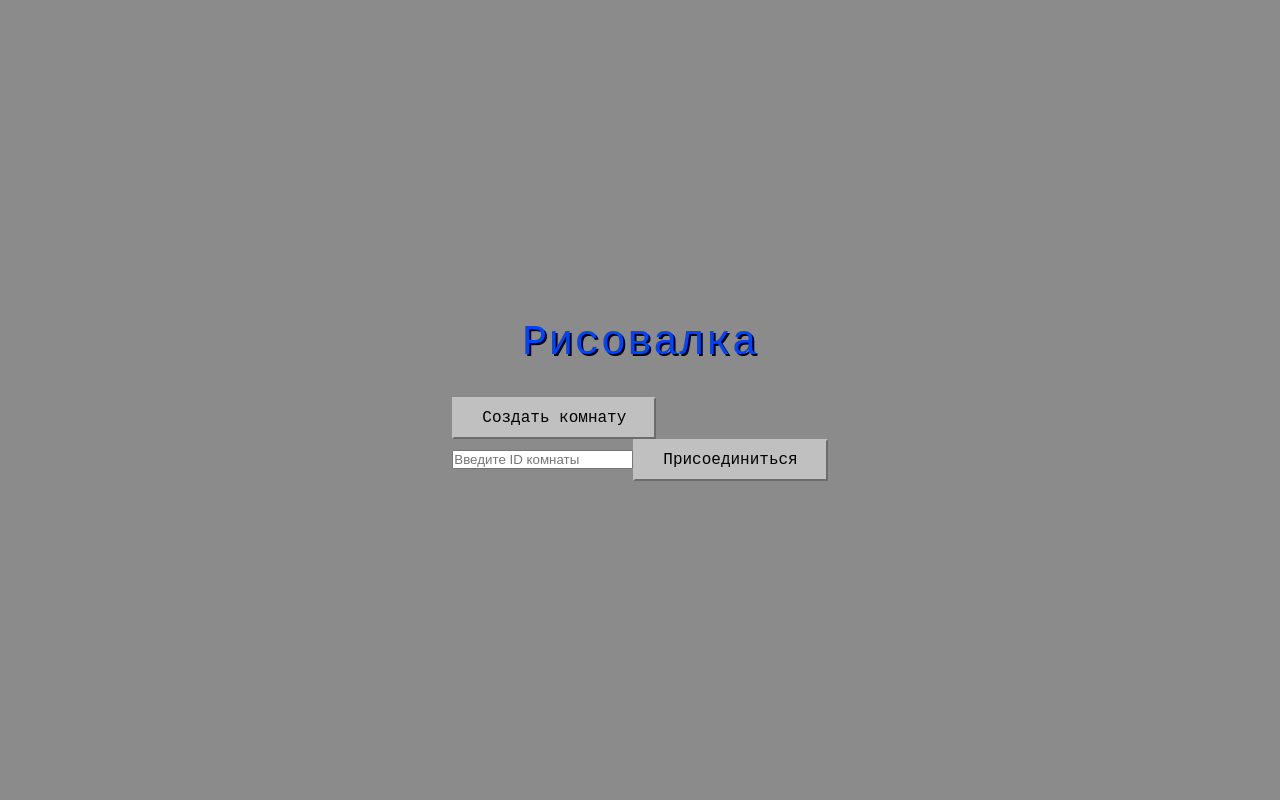
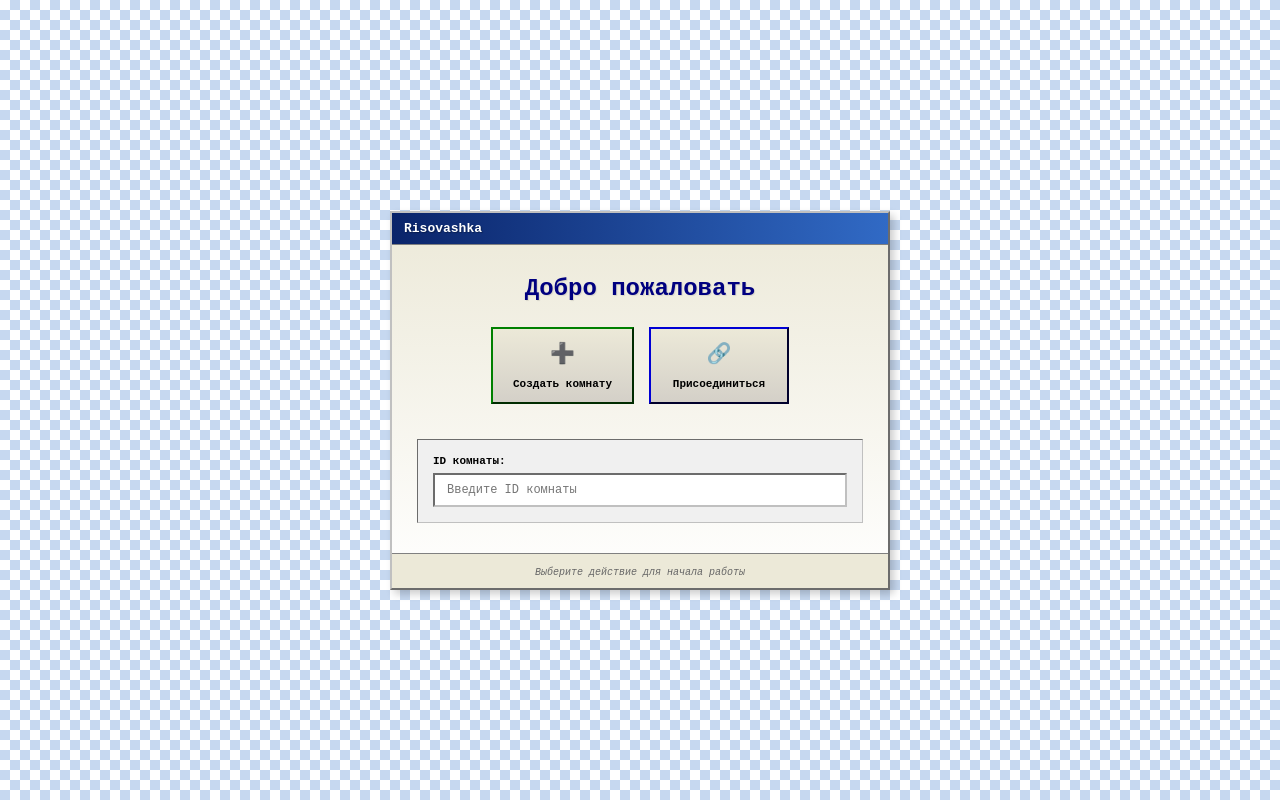
Before and after one commit to rold174/js_ris, a React (Create React App) app: page / in a window 1280 px wide. Built offline with nearby package versions, Linux system fonts and the light colour scheme.

Commit message:
доработка дизайна начальной и основной страниц

```diff
--- a/src/components/App/App.css
+++ b/src/components/App/App.css
@@ -5,7 +5,7 @@
   font-family: "Nineteen Ninety Three", monospace;
   padding: 0;
   display: flex;
-  flex-direction: row;
+  flex-direction: column;
   image-rendering: pixelated;
 }
 
@@ -16,21 +16,54 @@
   image-rendering: pixelated;
 }
 
- body {
+body {
   background: #c0c0c0;
   overflow-x: hidden;
   font-family: "Nineteen Ninety Three", monospace;
 }
 
-.main-content {
+/* Синяя шапка в стиле Windows XP */
+.app-header {
+  background: linear-gradient(90deg, #0a246a 0%, #316ac5 100%);
+  color: white;
+  padding: 6px 12px;
+  border-bottom: 1px solid #808080;
+  display: flex;
+  align-items: center;
+  height: 32px;
+  box-shadow: 0 2px 4px rgba(0, 0, 0, 0.2);
+  z-index: 10;
+  position: relative;
+}
+
+.header-title {
+  display: flex;
+  align-items: center;
+  gap: 8px;
+  font-family: "Nineteen Ninety Three", monospace;
+}
+
+.header-icon {
+  font-size: 16px;
+  filter: drop-shadow(1px 1px 1px rgba(0, 0, 0, 0.3));
+}
+
+.header-text {
+  font-size: 14px;
+  font-weight: bold;
+  text-shadow: 1px 1px 1px rgba(0, 0, 0, 0.3);
+  letter-spacing: 0.5px;
+}
+
+/* Основной контент */
+.app-content {
   display: flex;
   flex: 1;
   padding: 8px;
   gap: 8px;
   align-items: flex-start;
   flex-direction: row;
+  height: calc(100vh - 32px);
 }
 
-
-
 @import url('https://fonts.cdnfonts.com/css/nineteen-ninety-three');
--- a/src/components/App/App.tsx
+++ b/src/components/App/App.tsx
@@ -129,6 +129,13 @@ function App() {
 
   return (
     <div className="App">
+      <div className="app-header">
+        <div className="header-title">
+          <span className="header-text">Risovashka</span>
+        </div>
+      </div>
+
+      <div className="app-content">
         <Toolbar
           toolState={toolState}
           setToolState={setToolState}
@@ -147,6 +154,7 @@ function App() {
           saveToHistory={saveToHistory}
         />
       </div>
+    </div>
   );
 }
 
--- a/src/components/Canvas/Canvas.css
+++ b/src/components/Canvas/Canvas.css
@@ -5,7 +5,7 @@
   padding: 8px;
   gap: 8px;
   background: #c0c0c0;
-  border: 2px outset #c0c0c0;
+  border: 2px solid #c0c0c0;
   border-radius: 0;
   flex: 1;
   min-height: 500px;
@@ -45,7 +45,7 @@
   width: 100%;
   max-width: 400px;
   box-shadow: 2px 2px 4px rgba(0, 0, 0, 0.2);
-  font-family: "Tahoma", "Arial", sans-serif;
+  font-family: "Nineteen Ninety Three", monospace;
   font-size: 11px;
 }
 
@@ -164,29 +164,6 @@
   outline-offset: 1px;
 }
 
-/* Адаптивность для Windows XP стиля */
-@media (max-width: 768px) {
-  .room-info {
-    padding: 8px;
-    max-width: 300px;
-  }
-
-  .room-info__id {
-    flex-direction: column;
-    gap: 6px;
-    text-align: center;
-  }
-
-  .room-info__value {
-    font-size: 11px;
-    letter-spacing: 0.5px;
-  }
-
-  .room-info__title {
-    font-size: 11px;
-  }
-}
-
 /* Анимация появления в стиле XP */
 @keyframes xpFadeIn {
   from {
--- a/src/components/StartPage/StartPage.css
+++ b/src/components/StartPage/StartPage.css
@@ -1,45 +1,181 @@
 .start-container {
-  height: 100vh;
   display: flex;
   justify-content: center;
   align-items: center;
+  min-height: 100vh;
+  background:
+    linear-gradient(45deg, #c6d8f0 25%, transparent 25%),
+    linear-gradient(-45deg, #c6d8f0 25%, transparent 25%),
+    linear-gradient(45deg, transparent 75%, #c6d8f0 75%),
+    linear-gradient(-45deg, transparent 75%, #c6d8f0 75%);
+  background-size: 20px 20px;
+  background-position: 0 0, 0 10px, 10px -10px, -10px 0px;
+  background-color: #ffffff;
+  padding: 20px;
+  font-family: "Nineteen Ninety Three", monospace;
+}
+
+.start-window {
+  background: linear-gradient(to bottom, #ece9d8 0%, #ffffff 100%);
+  border: 2px outset #c0c0c0;
+  border-radius: 0;
+  width: 100%;
+  max-width: 500px;
+  box-shadow: 4px 4px 8px rgba(0, 0, 0, 0.2);
+}
+
+.window-header {
+  background: linear-gradient(90deg, #0a246a 0%, #316ac5 100%);
+  color: white;
+  padding: 8px 12px;
+  display: flex;
+  align-items: center;
+  gap: 8px;
+  border-bottom: 1px solid #808080;
+}
+
+.window-icon {
+  font-size: 16px;
+  filter: drop-shadow(1px 1px 1px rgba(0, 0, 0, 0.3));
+}
+
+.window-title {
+  font-size: 13px;
+  font-weight: bold;
+  text-shadow: 1px 1px 1px rgba(0, 0, 0, 0.3);
+}
+
+.window-content {
+  padding: 30px 25px;
+  display: flex;
   flex-direction: column;
-  background: #8b8b8b;
-  font-family: "Nineteen Ninety Three", monospace;
-  image-rendering: pixelated;
+  gap: 25px;
 }
 
 .start-title {
-  font-size: 42px;
-  color: #0044ff;
-  margin-bottom: 30px;
-  text-shadow: 2px 2px 0px #000000;
-  font-weight: normal;
-  letter-spacing: 1px;
+  text-align: center;
+  margin: 0;
+  font-size: 24px;
+  font-weight: bold;
+  color: #000080;
+  text-shadow: 1px 1px 1px rgba(0, 0, 0, 0.1);
   font-family: "Nineteen Ninety Three", monospace;
 }
 
-.start-btn {
-  padding: 10px 28px;
-  font-size: 16px;
-  background: #c0c0c0;
-  border: 2px outset #c0c0c0;
-  border-radius: 0;
-  color: #000;
-  text-decoration: none;
-  font-family: "Nineteen Ninety Three", monospace;
-  font-weight: normal;
-  transition: none;
+.main-buttons {
+  display: flex;
+  gap: 15px;
+  justify-content: center;
 }
 
-.start-btn:hover {
-  border: 2px inset #000000;
-  background: #006eff;
+.xp-button {
+  background: linear-gradient(to bottom, #ece9d8 0%, #d4d0c8 100%);
+  color: #000000;
+  border: 2px outset #c0c0c0;
+  padding: 12px 20px;
+  border-radius: 0;
+  cursor: pointer;
+  font-size: 12px;
+  font-weight: normal;
+  font-family: "Nineteen Ninety Three", monospace;
+  display: flex;
+  align-items: center;
+  gap: 8px;
+  min-height: 50px;
+  min-width: 140px;
+  transition: none;
+  flex-direction: column;
 }
 
-.start-btn:active {
-  border: 2px inset #c0c0c0;
-  background: #a0a0a0;
+.xp-button:hover {
+  background: linear-gradient(to bottom, #f6f4e8 0%, #e8e4d8 100%);
 }
 
-@import url('https://fonts.cdnfonts.com/css/nineteen-ninety-three');
+.xp-button:active {
+  background: linear-gradient(to bottom, #d4d0c8 0%, #ece9d8 100%);
+  border: 2px inset #c0c0c0;
+  padding: 13px 19px 11px 21px;
+}
+
+.create-btn {
+  border-color: #008000;
+}
+
+.join-btn {
+  border-color: #000080;
+}
+
+.button-icon {
+  font-size: 20px;
+  margin-bottom: 4px;
+}
+
+.button-text {
+  font-weight: bold;
+  font-size: 11px;
+}
+
+.join-section {
+  display: flex;
+  flex-direction: column;
+  gap: 10px;
+  background: #f0f0f0;
+  border: 1px inset #c0c0c0;
+  padding: 15px;
+  margin-top: 10px;
+}
+
+.input-group {
+  display: flex;
+  flex-direction: column;
+  gap: 6px;
+}
+
+.input-label {
+  font-size: 11px;
+  font-weight: bold;
+  color: #000000;
+}
+
+.room-input {
+  background: #ffffff;
+  border: 2px inset #c0c0c0;
+  padding: 8px 12px;
+  font-size: 12px;
+  font-family: "Nineteen Ninety Three", monospace;
+  color: #000000;
+  outline: none;
+}
+
+.room-input:focus {
+  border-color: #000080;
+}
+
+.window-footer {
+  background: #ece9d8;
+  border-top: 1px solid #808080;
+  padding: 8px 12px;
+  text-align: center;
+}
+
+.footer-text {
+  font-size: 10px;
+  color: #666666;
+  font-style: italic;
+}
+
+/* Анимация появления */
+@keyframes windowAppear {
+  from {
+    opacity: 0;
+    transform: scale(0.9) translateY(-20px);
+  }
+  to {
+    opacity: 1;
+    transform: scale(1) translateY(0);
+  }
+}
+
+.start-window {
+  animation: windowAppear 0.4s ease-out;
+}
--- a/src/components/StartPage/StartPage.tsx
+++ b/src/components/StartPage/StartPage.tsx
@@ -27,24 +27,47 @@ export default function StartPage() {
 
   return (
     <div className="start-container">
-      <h1 className="start-title">Рисовалка</h1>
+      <div className="start-window">
+        <div className="window-header">
+          <span className="window-title">Risovashka</span>
+        </div>
 
-      <div className="room-actions">
-        <button className="start-btn create-btn" onClick={handleCreateRoom}>
-          Создать комнату
+        <div className="window-content">
+          <h1 className="start-title">Добро пожаловать</h1>
+
+          <div className="main-buttons">
+            <button className="xp-button create-btn" onClick={handleCreateRoom}>
+              <span className="button-icon">➕</span>
+              <span className="button-text">Создать комнату</span>
             </button>
 
+            <button className="xp-button join-btn" onClick={handleJoinRoom}>
+              <span className="button-icon">🔗</span>
+              <span className="button-text">Присоединиться</span>
+            </button>
+          </div>
+
           <div className="join-section">
+            <div className="input-group">
+              <label className="input-label">ID комнаты:</label>
               <input
                 type="text"
                 placeholder="Введите ID комнаты"
                 value={roomId}
                 onChange={(e) => setRoomId(e.target.value)}
                 className="room-input"
+                onKeyPress={(e) => {
+                  if (e.key === 'Enter') {
+                    handleJoinRoom();
+                  }
+                }}
               />
-          <button className="start-btn join-btn" onClick={handleJoinRoom}>
-            Присоединиться
-          </button>
+            </div>
+          </div>
+        </div>
+
+        <div className="window-footer">
+          <span className="footer-text">Выберите действие для начала работы</span>
         </div>
       </div>
     </div>
--- a/src/components/Toolbar/Toolbar.css
+++ b/src/components/Toolbar/Toolbar.css
@@ -5,7 +5,7 @@
   gap: 12px;
   padding: 6px;
   background: #c0c0c0;
-  border: 2px outset #c0c0c0;
+  border: 2px solid #c0c0c0;
   border-radius: 0;
   width: 12vw;
   min-height: 500px;
```
Lines whose indentation alone changed are shown as unchanged.
